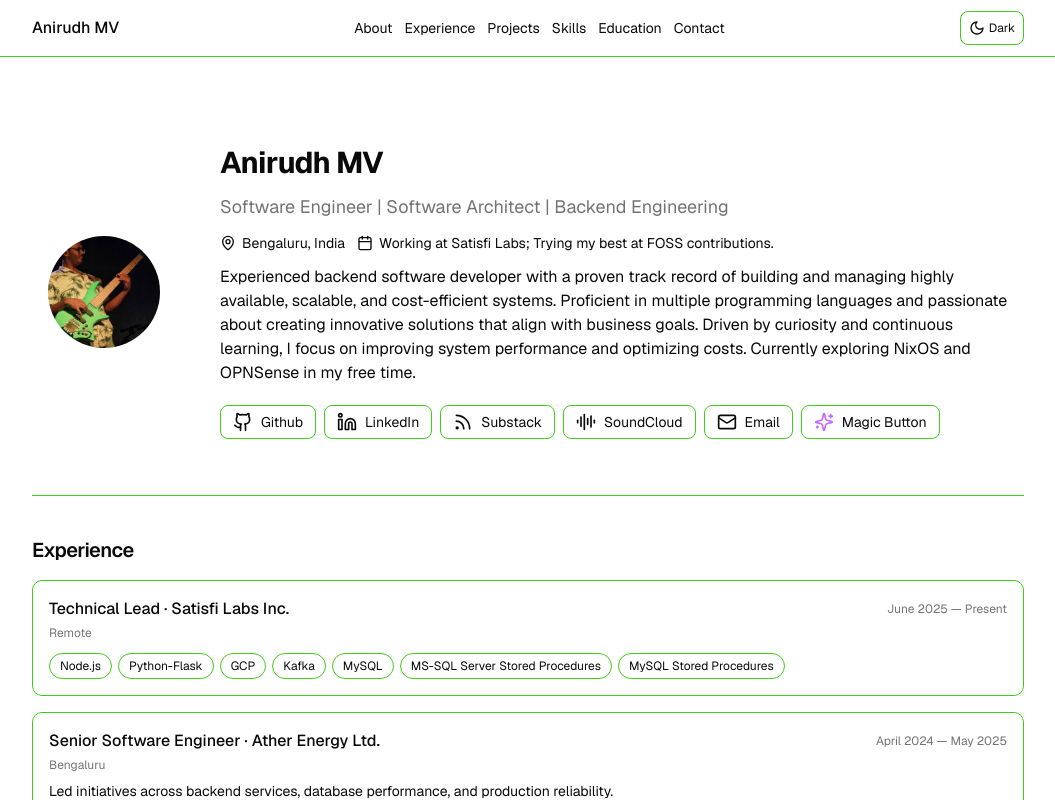
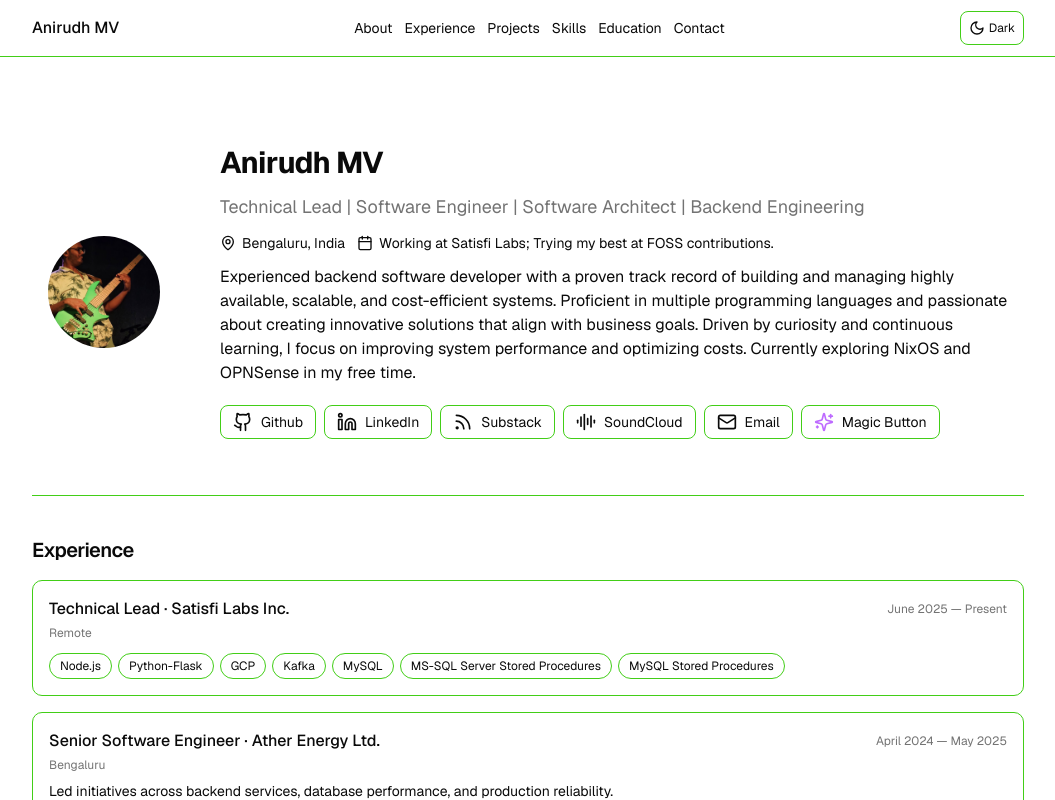
Before and after one commit to Anirudh-MV/anirudh-mv.github.io, a Next.js app: page / in a window 1280 px wide. Shown: the top 800 px of the page, without its empty margins (112-1167 px from the left). Built offline with nearby package versions, Linux system fonts and the light colour scheme.

Commit message:
Update resume title to include 'Technical Lead'

```diff
--- a/data/resume.ts
+++ b/data/resume.ts
@@ -31,7 +31,7 @@ const socials: Record<string, SocialItem> = {
 // Basic profile info
 export const resume = {
   name: "Anirudh MV",
-  title: "Software Engineer | Software Architect | Backend Engineering",
+  title: "Technical Lead | Software Engineer | Software Architect | Backend Engineering",
   summary:
     "Experienced backend software developer with a proven track record of building and managing highly available, scalable, and cost-efficient systems. Proficient in multiple programming languages and passionate about creating innovative solutions that align with business goals. Driven by curiosity and continuous learning, I focus on improving system performance and optimizing costs.\n\nCurrently exploring NixOS and OPNSense in my free time.",
   location: "Bengaluru, India",
```
